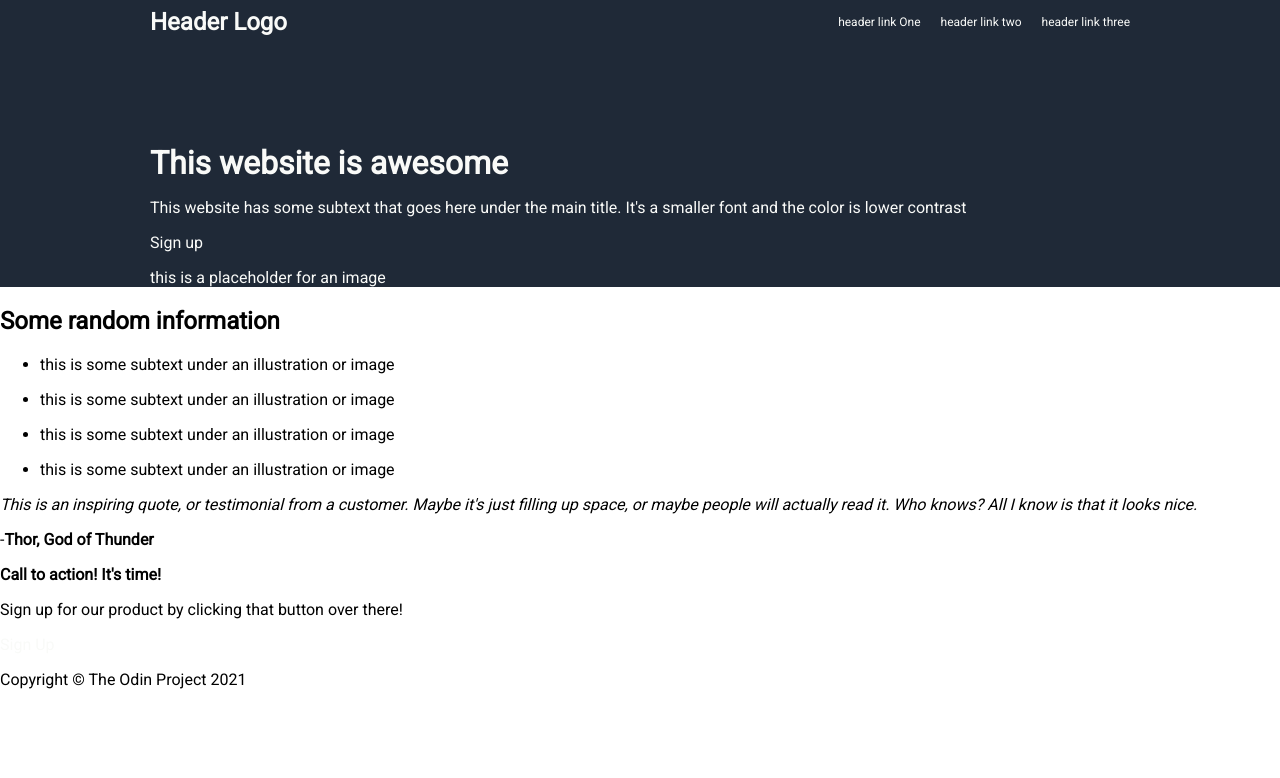
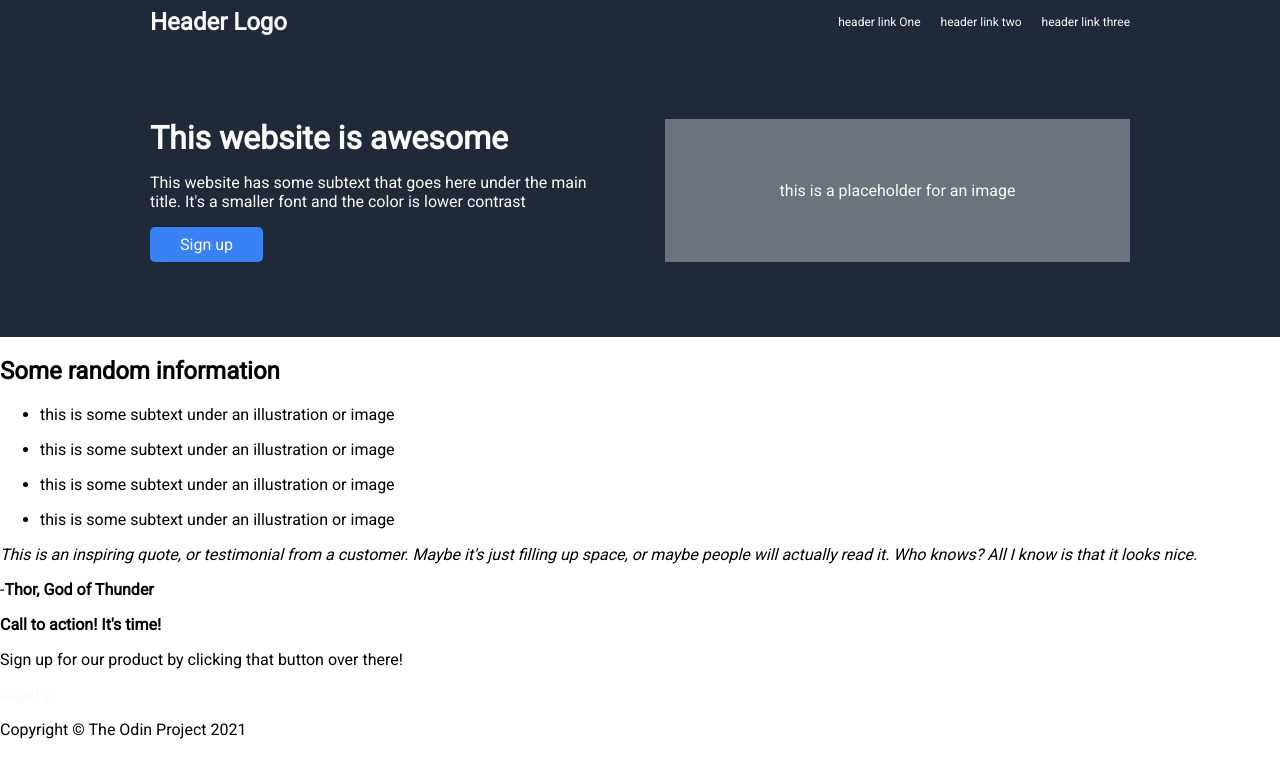
Before and after one commit to AlperenMimaroglu/landing-page-example, a plain HTML site: page index.html in a window 1280 px wide. Drawn offline with Linux system fonts and the light colour scheme.

Commit message:
Hero section

```diff
--- a/index.html
+++ b/index.html
@@ -24,7 +24,7 @@
             contrast</p>
         <a href="" class="button">Sign up</a>
     </div>
-    <div>
+    <div class="image">
         <p>this is a placeholder for an image</p>
     </div>
 </div>
--- a/style.css
+++ b/style.css
@@ -14,7 +14,7 @@ body{
     align-items: center;
     padding: 8px;
     margin-bottom: 150px;
-    border-bottom: 100px solid #1F2937;
+    border-bottom: 75px solid #1F2937;
 }
 
 .header .logo
@@ -41,8 +41,38 @@ body{
     color: #F9FAF8;
     padding-left: 150px;
     padding-right: 150px;
+    border-bottom: 75px solid #1F2937;
+
 }
 
+.hero {
+    display: flex;
+    gap: 50px;
+}
+
+.hero div{
+    display: flex;
+    flex: 1;
+}
+
+
+.hero .button {
+    background-color: #3882F6;
+    padding: 8px 30px;
+    margin-right: auto;
+
+}
+
+.hero .image{
+    display: flex;
+    justify-content: center;
+    align-items: center;
+    background-color:  #6c737c;
+
+}
+.text {
+    flex-direction: column;
+}
 
 h1 {
     margin: 0;
@@ -53,6 +83,11 @@ a {
 
 }
 
+.button
+{
+    border-radius: 5px;
+}
+
 a:visited {
     color: #F9FAF8;
 }
```
